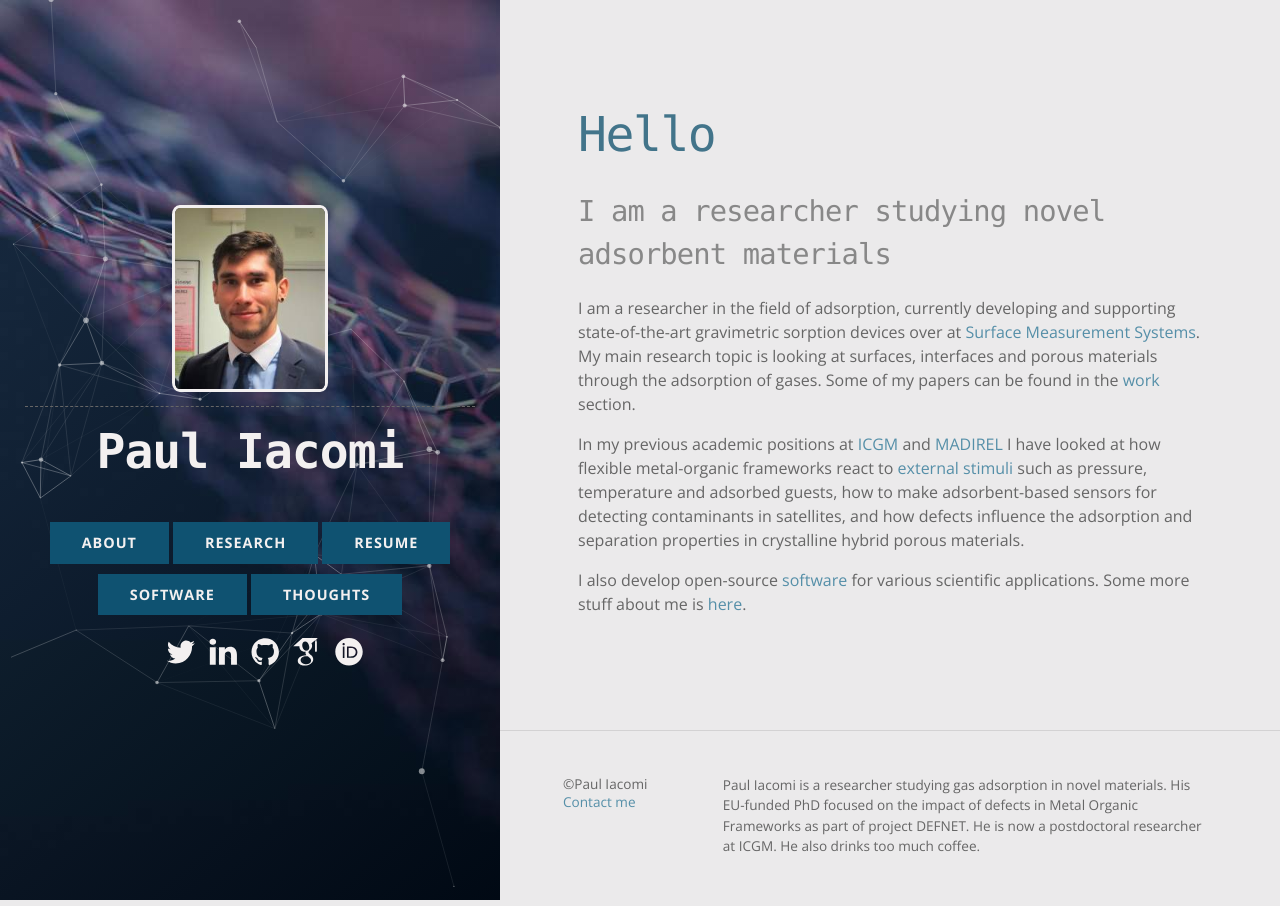
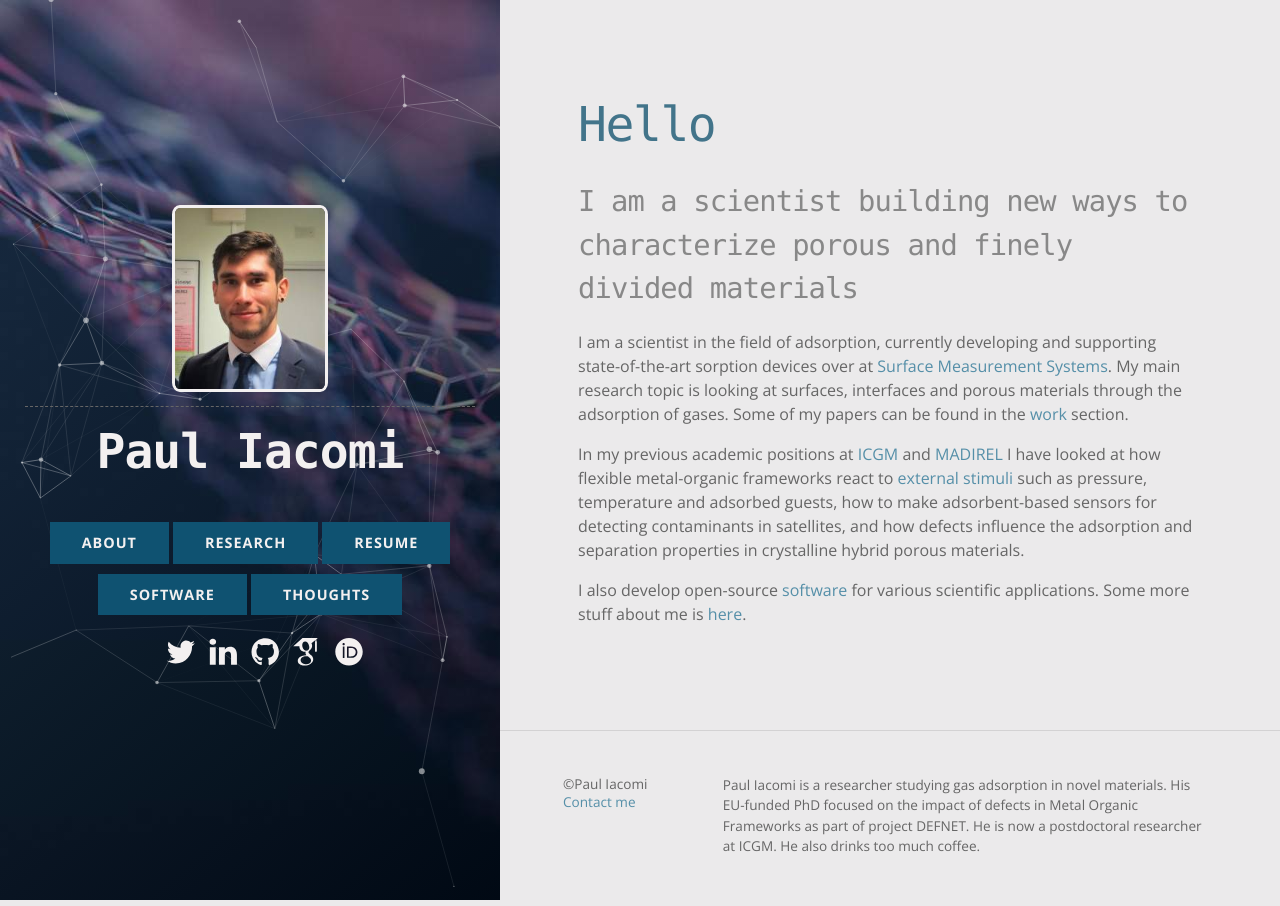
Before and after one commit to pauliacomi/pauliacomi.github.com, a Jekyll site: the page built from _pages/index.md, in a window 1280 px wide. Built offline with Jekyll 4.4.1, drawn with Linux system fonts in a browser that asks for light colours.

Commit message:
update heading

```diff
--- a/_pages/index.md
+++ b/_pages/index.md
@@ -6,10 +6,10 @@ permalink: /
 
 # Hello
 
-### I am a researcher studying novel adsorbent materials
+### I am a scientist building new ways to characterize porous and finely divided materials
 
-I am a researcher in the field of adsorption, currently developing and
-supporting state-of-the-art gravimetric sorption devices over at
+I am a scientist in the field of adsorption, currently developing and supporting
+state-of-the-art sorption devices over at
 [Surface Measurement Systems](https://surfacemeasurementsystems.com/). My main
 research topic is looking at surfaces, interfaces and porous materials through
 the adsorption of gases. Some of my papers can be found in the
```
